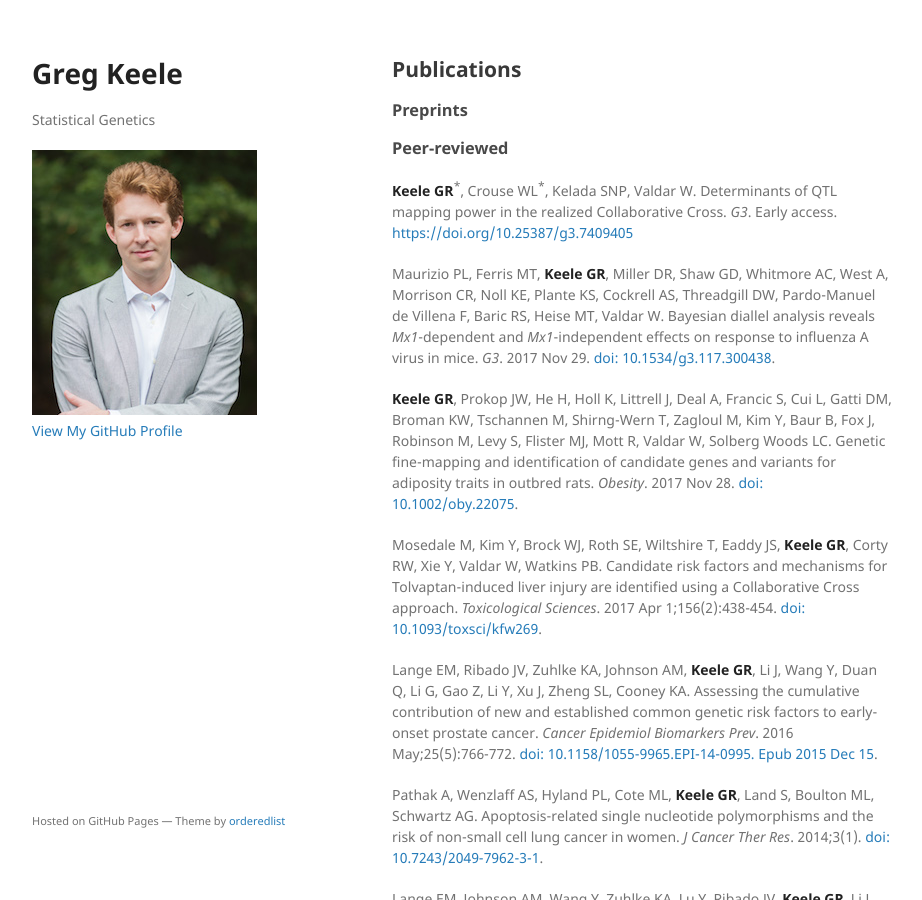
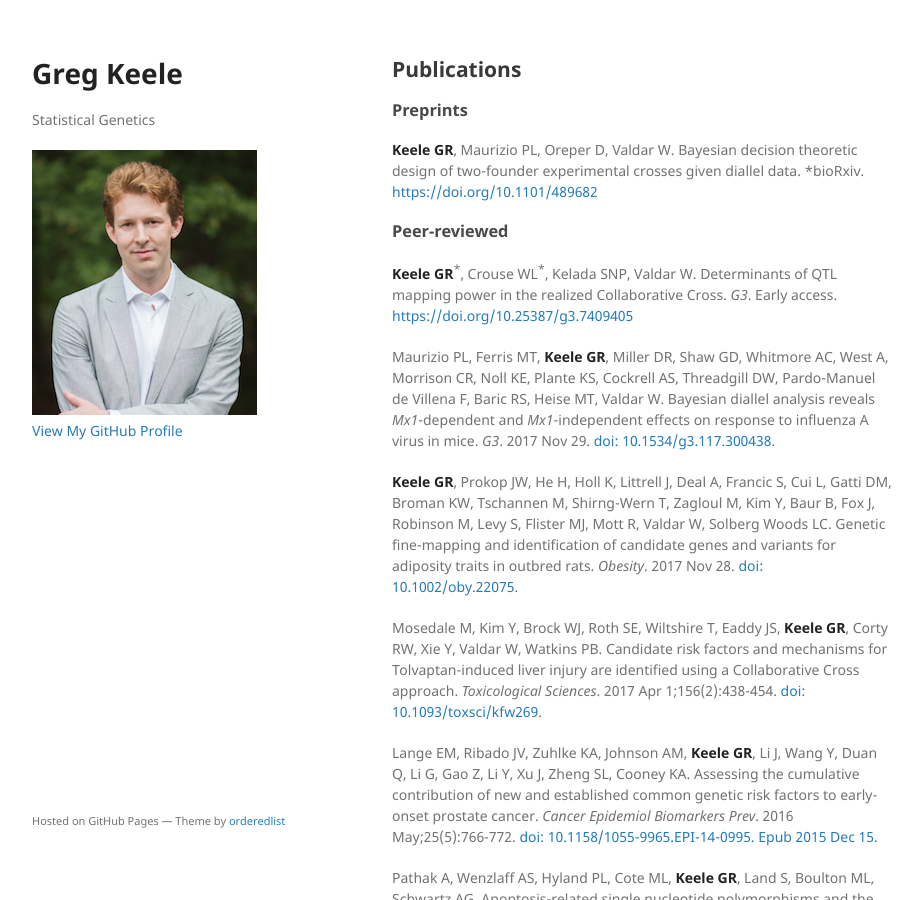
Before and after one commit to gkeele/gkeele.github.io, a Jekyll site: the page built from publications.md, in a window 1280 px wide and 900 px high. Shown: the whole window, without its empty margins (178-1100 px from the left). Built offline with Jekyll 4.4.1, drawn with Linux system fonts in a browser that asks for light colours; our own code applies the rules of GitHub Pages for plain Markdown files.

Commit message:
Added DIDACT

```diff
--- a/publications.md
+++ b/publications.md
@@ -4,6 +4,8 @@ layout: default
 ## Publications
 
 ### Preprints
+
+**Keele GR**, Maurizio PL, Oreper D, Valdar W. Bayesian decision theoretic design of two-founder experimental crosses given diallel data. *bioRxiv. [https://doi.org/10.1101/489682](https://www.biorxiv.org/content/10.1101/489682v1)
 
 ### Peer-reviewed
 
```
